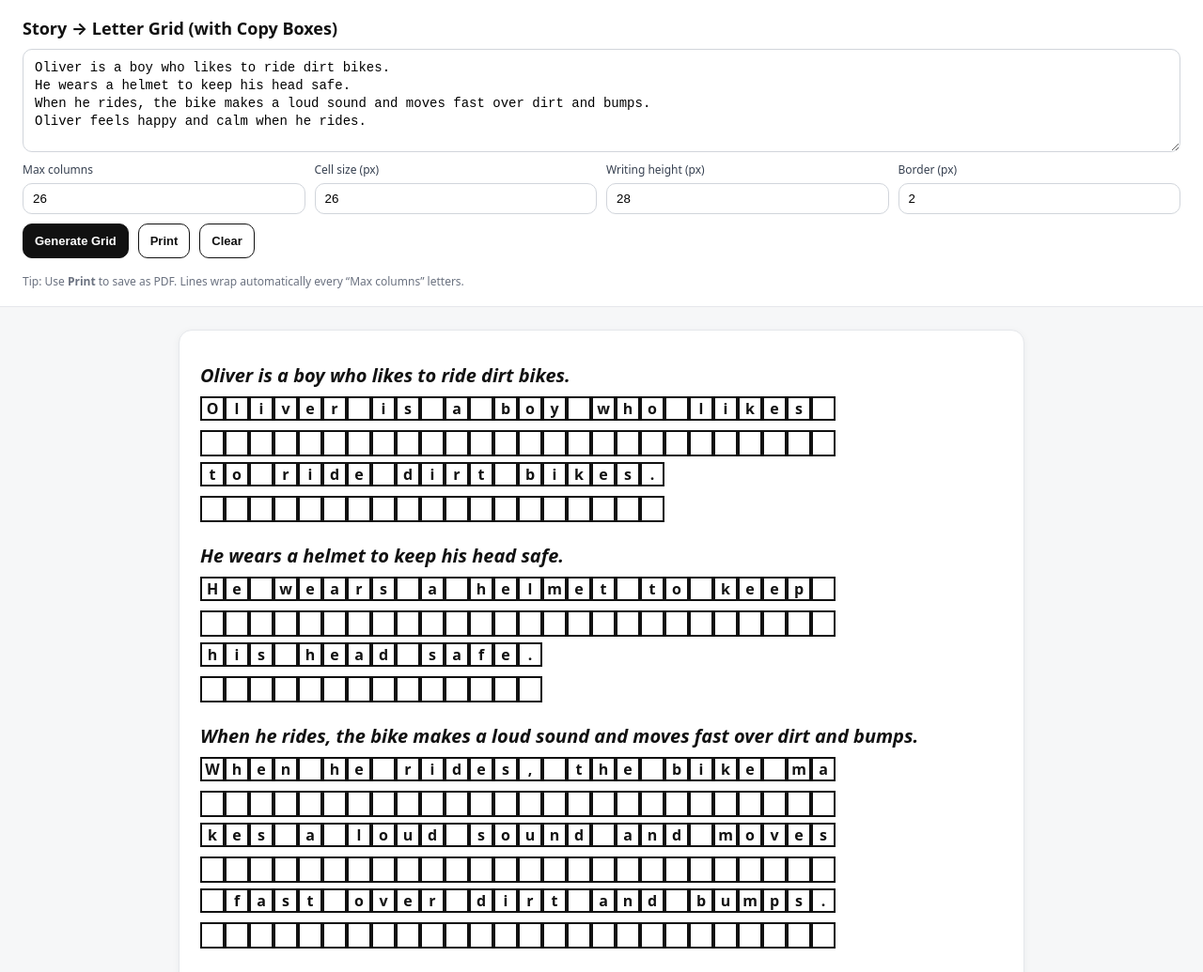
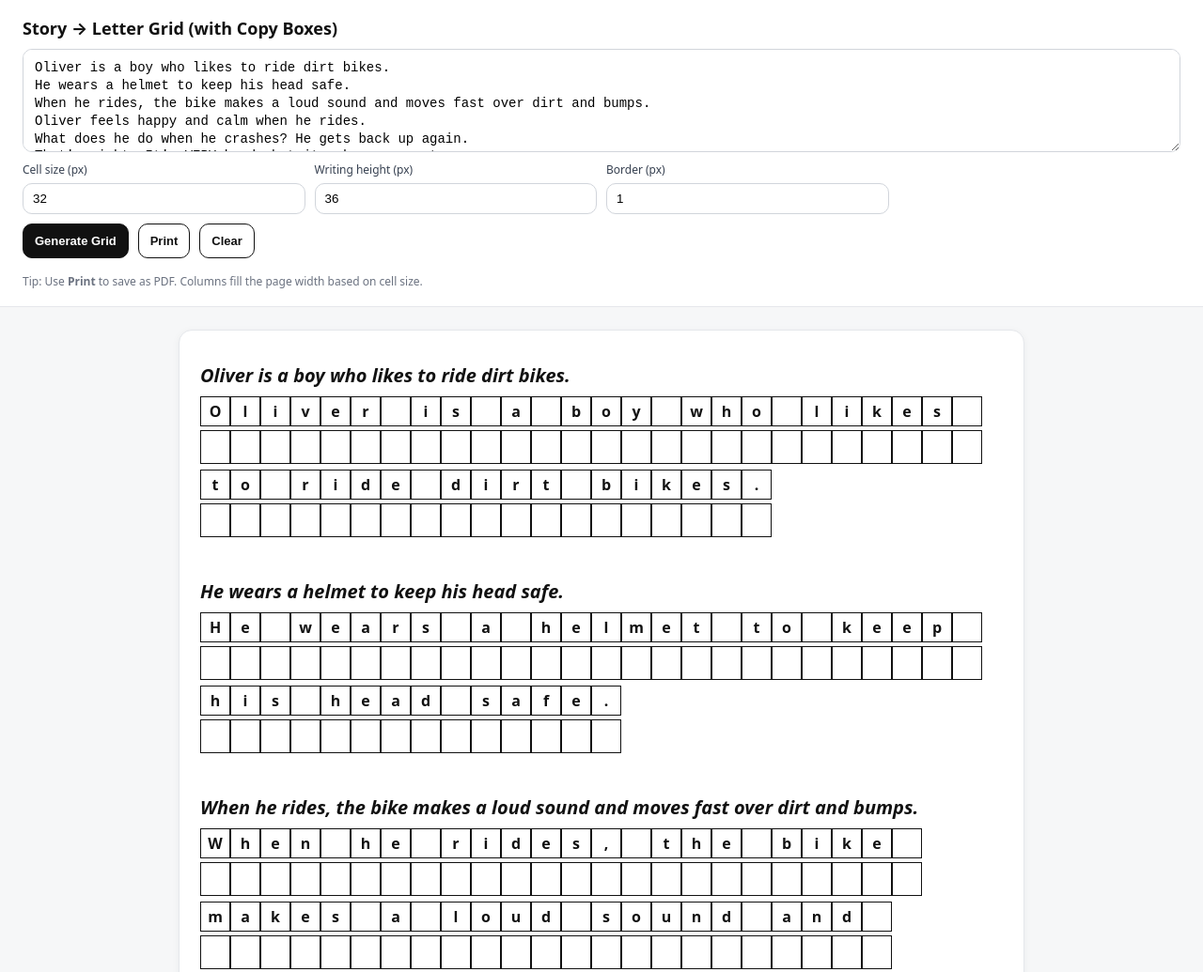
Before and after one commit to saaasaab/ai-projects, a plain HTML site: page writing-helper-grid.html in a window 1280 px wide. Shown: the top 1035 px of the page at 94% size. Drawn offline with Linux system fonts and the light colour scheme.

Commit message:
adding in updated fixes

```diff
--- a/writing-helper-grid.html
+++ b/writing-helper-grid.html
@@ -138,7 +138,7 @@
     }
 
     .grid-block{
-      margin: 10px 0 18px 0;
+      margin: 10px 0 40px 0;
     }
 
     .grid-row{
@@ -146,7 +146,7 @@
       grid-template-columns: repeat(var(--cols), var(--cell));
       grid-auto-rows: var(--cell);
       gap: var(--gap);
-      margin: 0 0 10px 0;
+      margin: 0 0 4px 0;
       width: max-content;
     }
 
@@ -200,6 +200,7 @@
         padding: 0.5in;
       }
       .sentence{ margin-top: 18px; }
+      .paper .grid-block:last-of-type{ margin-bottom: 0; }
       button{ display:none; }
     }
   </style>
@@ -208,28 +209,29 @@
   <header>
     <h1>Story → Letter Grid (with Copy Boxes)</h1>
     <div class="controls">
-      <textarea id="storyInput" placeholder="Paste or type the story here...">Oliver is a boy who likes to ride dirt bikes.
+      <textarea id="storyInput" placeholder="Paste or type the story here...">
+Oliver is a boy who likes to ride dirt bikes.
 He wears a helmet to keep his head safe.
 When he rides, the bike makes a loud sound and moves fast over dirt and bumps.
-Oliver feels happy and calm when he rides.</textarea>
+Oliver feels happy and calm when he rides.
+What does he do when he crashes? He gets back up again.
+That's right. It's VERY hard, but it makes you a strong person.
+
+      </textarea>
 
       <div class="row">
         <div class="settings">
           <label>
-            Max columns
-            <input id="maxCols" type="number" min="8" max="60" value="26" />
-          </label>
-          <label>
             Cell size (px)
-            <input id="cellSize" type="number" min="16" max="60" value="26" />
+            <input id="cellSize" type="number" min="16" max="60" value="32" />
           </label>
           <label>
             Writing height (px)
-            <input id="writeHeight" type="number" min="18" max="80" value="28" />
+            <input id="writeHeight" type="number" min="18" max="80" value="36" />
           </label>
           <label>
             Border (px)
-            <input id="borderSize" type="number" min="1" max="5" value="2" />
+            <input id="borderSize" type="number" min="0.1" max="5" value="1" />
           </label>
         </div>
 
@@ -239,7 +241,7 @@ Oliver feels happy and calm when he rides.</textarea>
           <button id="clearBtn" class="secondary">Clear</button>
         </div>
         <div class="hint">
-          Tip: Use <b>Print</b> to save as PDF. Lines wrap automatically every “Max columns” letters.
+          Tip: Use <b>Print</b> to save as PDF. Columns fill the page width based on cell size.
         </div>
       </div>
     </div>
@@ -259,10 +261,25 @@ Oliver feels happy and calm when he rides.</textarea>
       document.documentElement.style.setProperty("--border", `${borderSize}px`);
     }
 
-    function chunkArray(arr, size) {
-      const out = [];
-      for (let i = 0; i < arr.length; i += size) out.push(arr.slice(i, i + size));
-      return out;
+    /** Chunk characters into rows of up to maxCols, breaking only at spaces so words stay together. */
+    function chunkByWords(chars, maxCols) {
+      const rows = [];
+      let start = 0;
+      while (start < chars.length) {
+        let end = Math.min(start + maxCols, chars.length);
+        let rowChars = chars.slice(start, end);
+        // If we cut in the middle of a word, end at the last space in this row instead
+        if (end < chars.length && rowChars[rowChars.length - 1] !== " " && chars[end] !== " ") {
+          const lastSpace = rowChars.lastIndexOf(" ");
+          if (lastSpace !== -1) {
+            rowChars = rowChars.slice(0, lastSpace + 1);
+            end = start + rowChars.length;
+          }
+        }
+        rows.push(rowChars);
+        start = end;
+      }
+      return rows;
     }
 
     function normalizeLineEndings(text) {
@@ -289,7 +306,7 @@ Oliver feels happy and calm when he rides.</textarea>
       container.className = "grid-block";
 
       const chars = Array.from(sentence); // handles unicode safely
-      const rows = chunkArray(chars, maxCols);
+      const rows = chunkByWords(chars, maxCols);
 
       rows.forEach((rowChars) => {
         const cols = rowChars.length;
@@ -325,18 +342,26 @@ Oliver feels happy and calm when he rides.</textarea>
       return container;
     }
 
+    /** How many columns fit in the paper content area (full page width). */
+    function getMaxColsFromPageWidth(cellSize, container) {
+      const style = getComputedStyle(container);
+      const paddingX = parseFloat(style.paddingLeft) + parseFloat(style.paddingRight);
+      const availableWidth = container.clientWidth - paddingX;
+      return Math.max(1, Math.floor(availableWidth / cellSize));
+    }
+
     function generate() {
       const text = $("storyInput").value;
-      const maxCols = clamp(parseInt($("maxCols").value, 10) || 26, 8, 60);
       const cellSize = clamp(parseInt($("cellSize").value, 10) || 26, 16, 60);
       const writeHeight = clamp(parseInt($("writeHeight").value, 10) || 28, 18, 80);
       const borderSize = clamp(parseInt($("borderSize").value, 10) || 2, 1, 5);
 
-      setCSSVars({ maxCols, cellSize, writeHeight, borderSize });
-
       const sentences = splitSentences(text);
       const out = $("output");
       out.innerHTML = "";
+
+      const maxCols = getMaxColsFromPageWidth(cellSize, out);
+      setCSSVars({ maxCols, cellSize, writeHeight, borderSize });
 
       if (sentences.length === 0) {
         out.innerHTML = "<p style='color:#6b7280;margin:0'>Paste a story above, then click Generate.</p>";
@@ -358,6 +383,7 @@ Oliver feels happy and calm when he rides.</textarea>
     $("generateBtn").addEventListener("click", generate);
     $("printBtn").addEventListener("click", () => window.print());
     $("clearBtn").addEventListener("click", () => { $("storyInput").value = ""; generate(); });
+    window.addEventListener("resize", generate);
 
     // Auto-generate on load
     generate();
```
